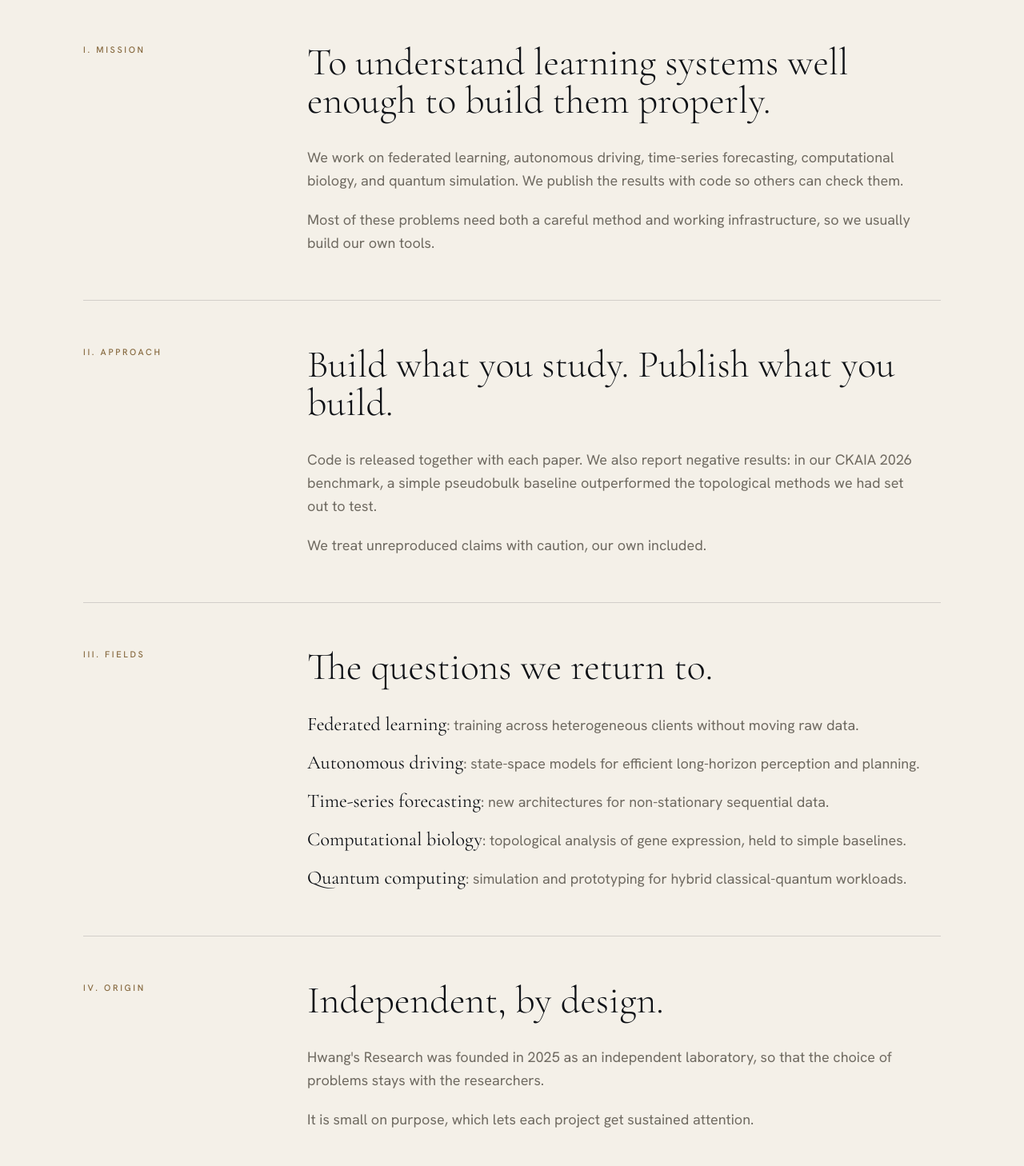
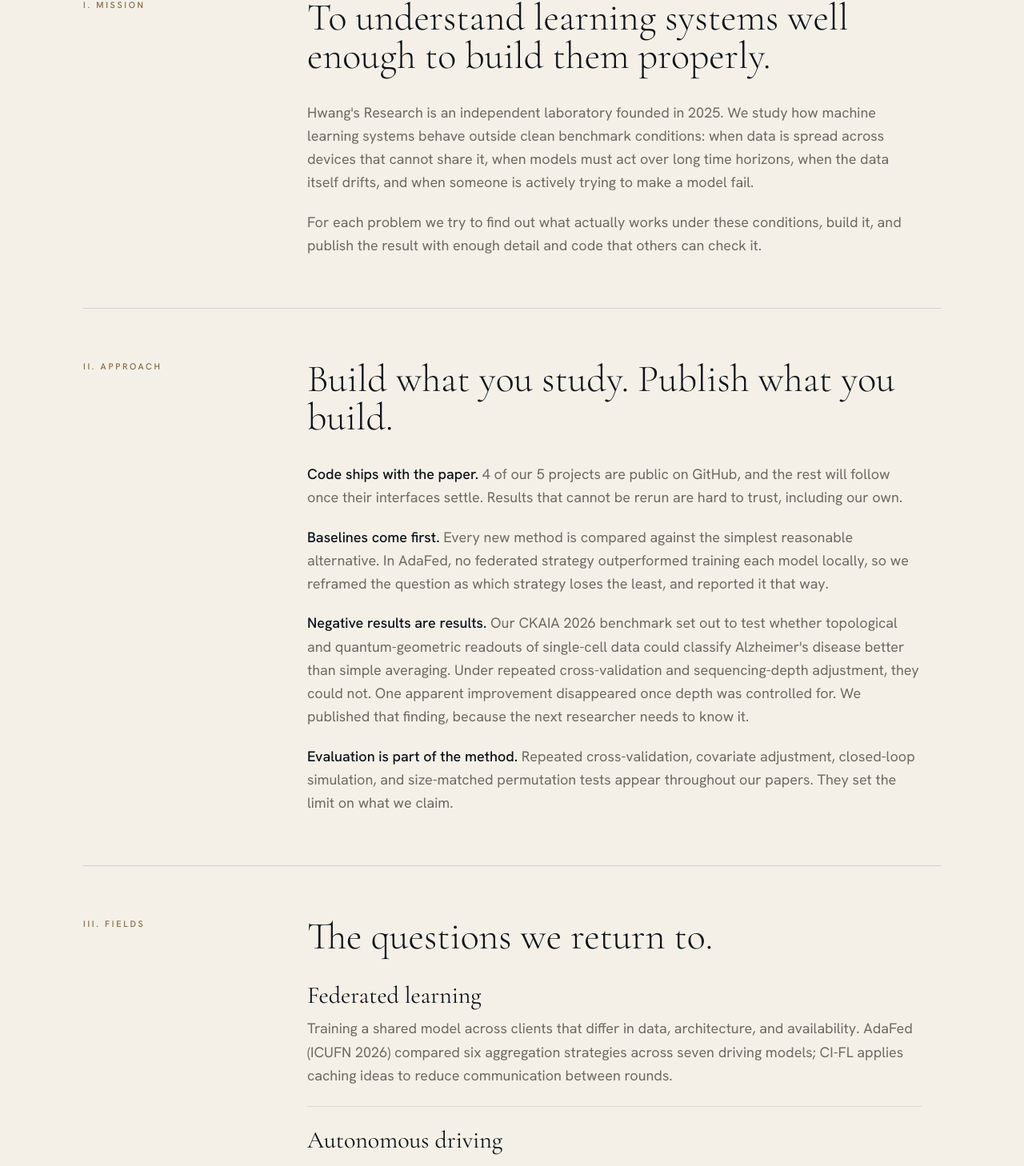
Before and after one commit to hwangsresearch/Website, a Next.js app: page /about in a window 1280 px wide. Shown: the part 763-2221 px from the top of the page at 80% size. Built offline with nearby package versions, Linux system fonts and the light colour scheme.

Commit message:
content: expand About page with approach, fields, record and collaboration

```diff
--- a/app/about/page.tsx
+++ b/app/about/page.tsx
@@ -1,10 +1,57 @@
 import type { Metadata } from "next";
+import Link from "next/link";
 import { PageHeader } from "@/components/page-header";
+import { publications, projects } from "@/lib/data";
 
 export const metadata: Metadata = {
   title: "About — Hwang's Research",
-  description: "An independent research laboratory, established 2025.",
+  description:
+    "An independent research laboratory, established 2025. How we work, what we study, and what we have published.",
 };
+
+const P = ({ children }: { children: React.ReactNode }) => <p>{children}</p>;
+const A = ({ href, children }: { href: string; children: React.ReactNode }) => (
+  <Link href={href} className="text-ink border-b border-ink/25 hover:border-ink transition-colors">
+    {children}
+  </Link>
+);
+
+const fields = [
+  {
+    id: "federated-learning",
+    name: "Federated learning",
+    body: "Training a shared model across clients that differ in data, architecture, and availability. AdaFed (ICUFN 2026) compared six aggregation strategies across seven driving models; CI-FL applies caching ideas to reduce communication between rounds.",
+  },
+  {
+    id: "autonomous-driving",
+    name: "Autonomous driving",
+    body: "End-to-end driving models built on Mamba state-space architectures, which process long input sequences at lower cost than attention. H2PFUser is the main project; evaluation is closed-loop in CARLA.",
+  },
+  {
+    id: "time-series-forecasting",
+    name: "Time-series forecasting",
+    body: "Architectures for data whose distribution drifts over time. NyRA is a new forecasting model measured on accuracy and inference cost together.",
+  },
+  {
+    id: "computational-biology",
+    name: "Computational biology",
+    body: "Topological data analysis of gene expression. H2C (IEEE COINS 2026) found a 37-gene pan-cancer panel; the CKAIA 2026 benchmark then showed where such methods fall short of a simple baseline.",
+  },
+  {
+    id: "security",
+    name: "Robustness and security",
+    body: "How deep learning models behave under adversarial input. Our ICAIIC 2026 paper evaluated three attacks and two defences on a wireless modulation classifier.",
+  },
+  {
+    id: "quantum-computing",
+    name: "Quantum computing",
+    body: "PRISM, a qubit simulator for writing and testing gate-based and variational algorithms before they run on hardware.",
+  },
+];
+
+export default function AboutPage() {
+  const record = [...publications].sort((a, b) => b.year - a.year);
+  const openRepos = projects.filter((p) => p.github);
 
   const sections: { label: string; title: string; body: React.ReactNode }[] = [
     {
@@ -12,15 +59,19 @@ const sections: { label: string; title: string; body: React.ReactNode }[] = [
       title: "To understand learning systems well enough to build them properly.",
       body: (
         <>
-        <p>
-          We work on federated learning, autonomous driving, time-series
-          forecasting, computational biology, and quantum simulation. We publish
-          the results with code so others can check them.
-        </p>
-        <p>
-          Most of these problems need both a careful method and working
-          infrastructure, so we usually build our own tools.
-        </p>
+          <P>
+            Hwang&apos;s Research is an independent laboratory founded in 2025.
+            We study how machine learning systems behave outside clean benchmark
+            conditions: when data is spread across devices that cannot share
+            it, when models must act over long time horizons, when the data
+            itself drifts, and when someone is actively trying to make a model
+            fail.
+          </P>
+          <P>
+            For each problem we try to find out what actually works under
+            these conditions, build it, and publish the result with enough
+            detail and code that others can check it.
+          </P>
         </>
       ),
     },
@@ -29,12 +80,35 @@ const sections: { label: string; title: string; body: React.ReactNode }[] = [
       title: "Build what you study. Publish what you build.",
       body: (
         <>
-        <p>
-          Code is released together with each paper. We also report negative
-          results: in our CKAIA 2026 benchmark, a simple pseudobulk baseline
-          outperformed the topological methods we had set out to test.
-        </p>
-        <p>We treat unreproduced claims with caution, our own included.</p>
+          <P>
+            <strong className="font-medium text-ink">Code ships with the paper.</strong>{" "}
+            {openRepos.length} of our {projects.length} projects are public on
+            GitHub, and the rest will follow once their interfaces settle.
+            Results that cannot be rerun are hard to trust, including our own.
+          </P>
+          <P>
+            <strong className="font-medium text-ink">Baselines come first.</strong>{" "}
+            Every new method is compared against the simplest reasonable
+            alternative. In AdaFed, no federated strategy outperformed training
+            each model locally, so we reframed the question as which strategy
+            loses the least, and reported it that way.
+          </P>
+          <P>
+            <strong className="font-medium text-ink">Negative results are results.</strong>{" "}
+            Our CKAIA 2026 benchmark set out to test whether topological and
+            quantum-geometric readouts of single-cell data could classify
+            Alzheimer&apos;s disease better than simple averaging. Under
+            repeated cross-validation and sequencing-depth adjustment, they
+            could not. One apparent improvement disappeared once depth was
+            controlled for. We published that finding, because the next
+            researcher needs to know it.
+          </P>
+          <P>
+            <strong className="font-medium text-ink">Evaluation is part of the method.</strong>{" "}
+            Repeated cross-validation, covariate adjustment, closed-loop
+            simulation, and size-matched permutation tests appear throughout
+            our papers. They set the limit on what we claim.
+          </P>
         </>
       ),
     },
@@ -42,62 +116,110 @@ const sections: { label: string; title: string; body: React.ReactNode }[] = [
       label: "Fields",
       title: "The questions we return to.",
       body: (
-      <ul className="space-y-4">
-        <li>
-          <span className="font-serif text-2xl text-ink">Federated learning</span>: training
-          across heterogeneous clients without moving raw data.
+        <ul className="divide-y divide-ink/10">
+          {fields.map((f) => (
+            <li key={f.id} className="py-6 first:pt-0">
+              <Link href={`/research#${f.id}`} className="font-serif text-2xl lg:text-3xl text-ink link-line">
+                {f.name}
+              </Link>
+              <p className="mt-2">{f.body}</p>
             </li>
-        <li>
-          <span className="font-serif text-2xl text-ink">Autonomous driving</span>: state-space
-          models for efficient long-horizon perception and planning.
-        </li>
-        <li>
-          <span className="font-serif text-2xl text-ink">Time-series forecasting</span>: new
-          architectures for non-stationary sequential data.
-        </li>
-        <li>
-          <span className="font-serif text-2xl text-ink">Computational biology</span>: topological
-          analysis of gene expression, held to simple baselines.
-        </li>
-        <li>
-          <span className="font-serif text-2xl text-ink">Quantum computing</span>: simulation and
-          prototyping for hybrid classical-quantum workloads.
-        </li>
+          ))}
         </ul>
       ),
     },
     {
-    label: "Origin",
-    title: "Independent, by design.",
+      label: "Record",
+      title: "What we have published.",
       body: (
         <>
-        <p>
-          Hwang&apos;s Research was founded in 2025 as an independent
-          laboratory, so that the choice of problems stays with the researchers.
-        </p>
-        <p>It is small on purpose, which lets each project get sustained attention.</p>
+          <P>
+            In its first year the laboratory has had {record.length} papers
+            accepted or published across artificial intelligence, networking,
+            and intelligent-systems venues.
+          </P>
+          <ul className="divide-y divide-ink/10 border-y border-ink/10">
+            {record.map((p) => (
+              <li key={p.id} className="py-5 grid gap-1 sm:grid-cols-[150px,1fr] sm:gap-6">
+                <span className="caps text-brass-deep pt-1">{p.venueShort}</span>
+                <Link href={`/publications#${p.id}`} className="text-ink hover:text-brass-deep transition-colors">
+                  {p.title}
+                </Link>
+              </li>
+            ))}
+          </ul>
+          <P>
+            The full list, with abstracts and links, is on the{" "}
+            <A href="/publications">publications</A> page.
+          </P>
+        </>
+      ),
+    },
+    {
+      label: "The Laboratory",
+      title: "Small and independent, by design.",
+      body: (
+        <>
+          <P>
+            The laboratory has two researchers. Sunjun Hwang founded it and
+            sets its research direction; Dohyun Hwang works on experiments and
+            system development and has co-authored every paper to date. Both
+            are profiled on the <A href="/team">people</A> page.
+          </P>
+          <P>
+            Being independent means the choice of problems stays with the
+            researchers. Being small means each project receives sustained
+            attention from the people who designed it, from the first
+            experiment to the released code.
+          </P>
+          <P>
+            We also work with outside researchers. Eunho Choi co-authored our
+            H2C and ICAIIC 2026 papers.
+          </P>
+        </>
+      ),
+    },
+    {
+      label: "Collaboration",
+      title: "Working with us.",
+      body: (
+        <>
+          <P>
+            We welcome research partnerships with academic laboratories,
+            industry teams, and independent researchers, particularly in
+            federated learning, autonomous driving, and computational biology.
+            Independent reproductions of our results, and issues filed on our
+            repositories, are equally welcome.
+          </P>
+          <P>
+            Details are on the <A href="/contact">contact</A> page.
+          </P>
         </>
       ),
     },
   ];
 
-const numerals = ["I", "II", "III", "IV", "V", "VI"];
+  const numerals = ["I", "II", "III", "IV", "V", "VI", "VII"];
 
-export default function AboutPage() {
   return (
     <>
       <PageHeader
         label="About"
         title="An independent laboratory, founded in 2025."
-        description="Open, reproducible research on how machines learn, perceive, and forecast."
+        description="Open, reproducible research on how machines learn, perceive, and forecast, and on where they fail."
         video="/videos/driving"
       />
 
       <div className="max-w-6xl mx-auto px-6 lg:px-10 py-20 lg:py-32">
         {sections.map((s, i) => (
-          <section key={s.label} className="grid gap-6 lg:grid-cols-12 lg:gap-12 py-14 border-t border-ink/15 first:border-t-0">
-            <div className="lg:col-span-3 caps text-brass-deep">
+          <section
+            key={s.label}
+            className="grid gap-6 lg:grid-cols-12 lg:gap-12 py-16 border-t border-ink/15 first:border-t-0 first:pt-0"
+          >
+            <div className="lg:col-span-3">
+              <div className="caps text-brass-deep lg:sticky lg:top-28">
                 {numerals[i]}. {s.label}
+              </div>
             </div>
             <div className="lg:col-span-9">
               <h2 className="font-serif font-light text-4xl lg:text-5xl leading-tight mb-8">{s.title}</h2>
```
Lines whose indentation alone changed are shown as unchanged.
